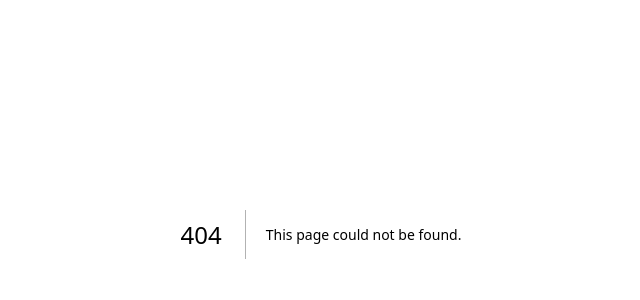
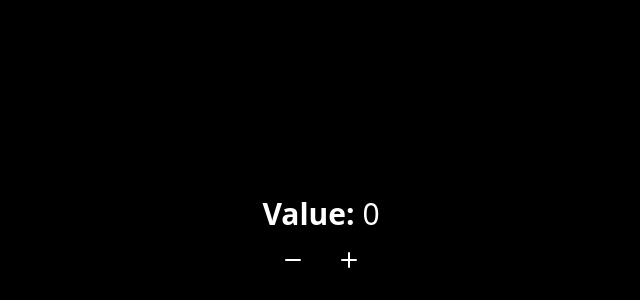
Before and after one commit to Weddly/nextjs-modern-basics, a Next.js app: page /examples/event in a window 1280 px wide. Before the commit this address had no page. Shown: the part 166-466 px from the top of the page, without its empty margins (319-959 px from the left). Built offline with nearby package versions, Linux system fonts and the light colour scheme.

Commit message:
TDW #1: Events with useState

```diff
--- /dev/null
+++ b/src/components/examples/Event.tsx
@@ -0,0 +1,33 @@
+import { IconMinus, IconPlus } from "@tabler/icons-react";
+import { useState } from "react";
+
+export default function Event() {
+    const [value, setValue] = useState(0)
+
+    function increase() {
+        setValue(value + 1);
+    };
+
+    function decrease() {
+        setValue(value - 1);
+    };
+
+    return(
+        <div className={`
+            flex flex-col gap-4 items-center justify-center
+            bg-black text-white h-screen
+        `}>
+            <span className="text-3xl">
+                <b>Value:</b> {value}
+            </span>
+            <div className="flex gap-8">
+                <button onClick={decrease}>
+                    <IconMinus />
+                </button>
+                <button onClick={increase}>
+                    <IconPlus />
+                </button>
+            </div>
+        </div>
+    )
+}
--- /dev/null
+++ b/src/pages/examples/event.tsx
@@ -0,0 +1,7 @@
+import Event from "@/components/examples/Event";
+
+export default function EventPage(){
+    return (
+        <Event/>
+    )
+}
```
